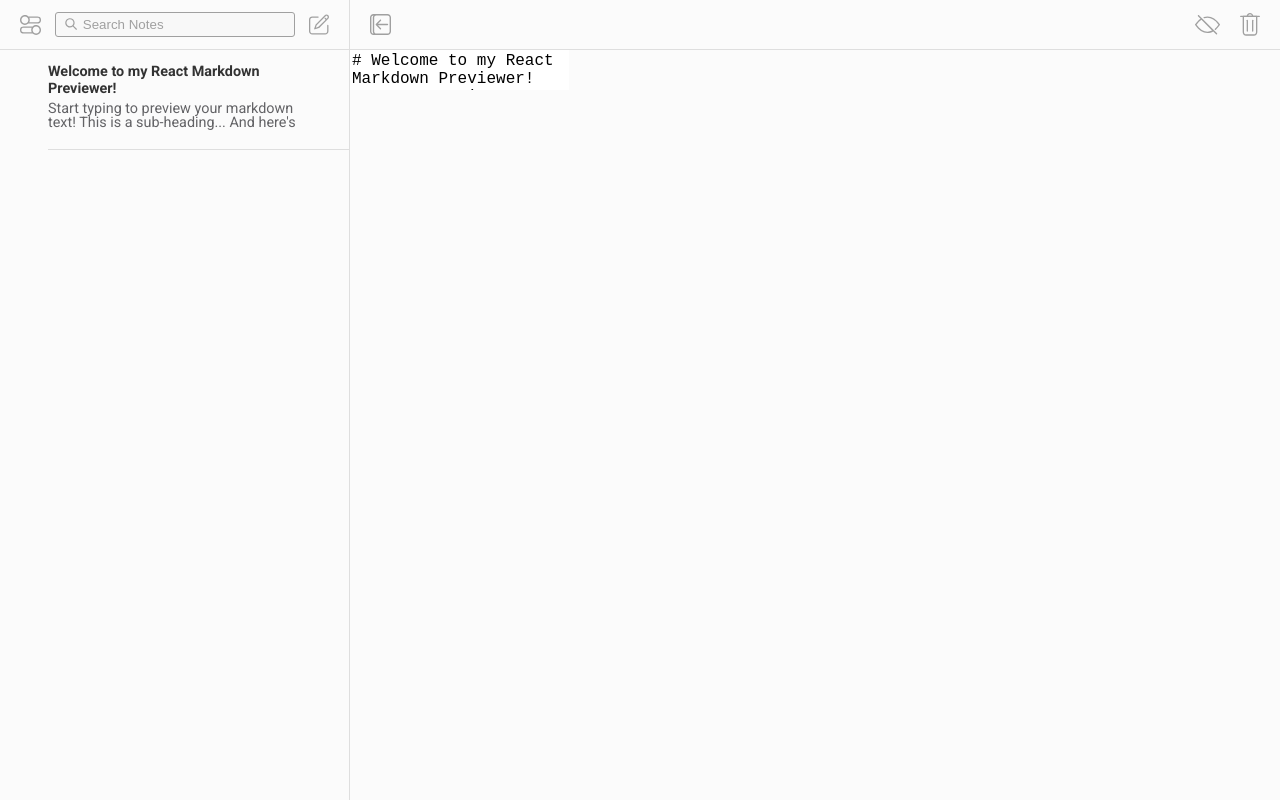
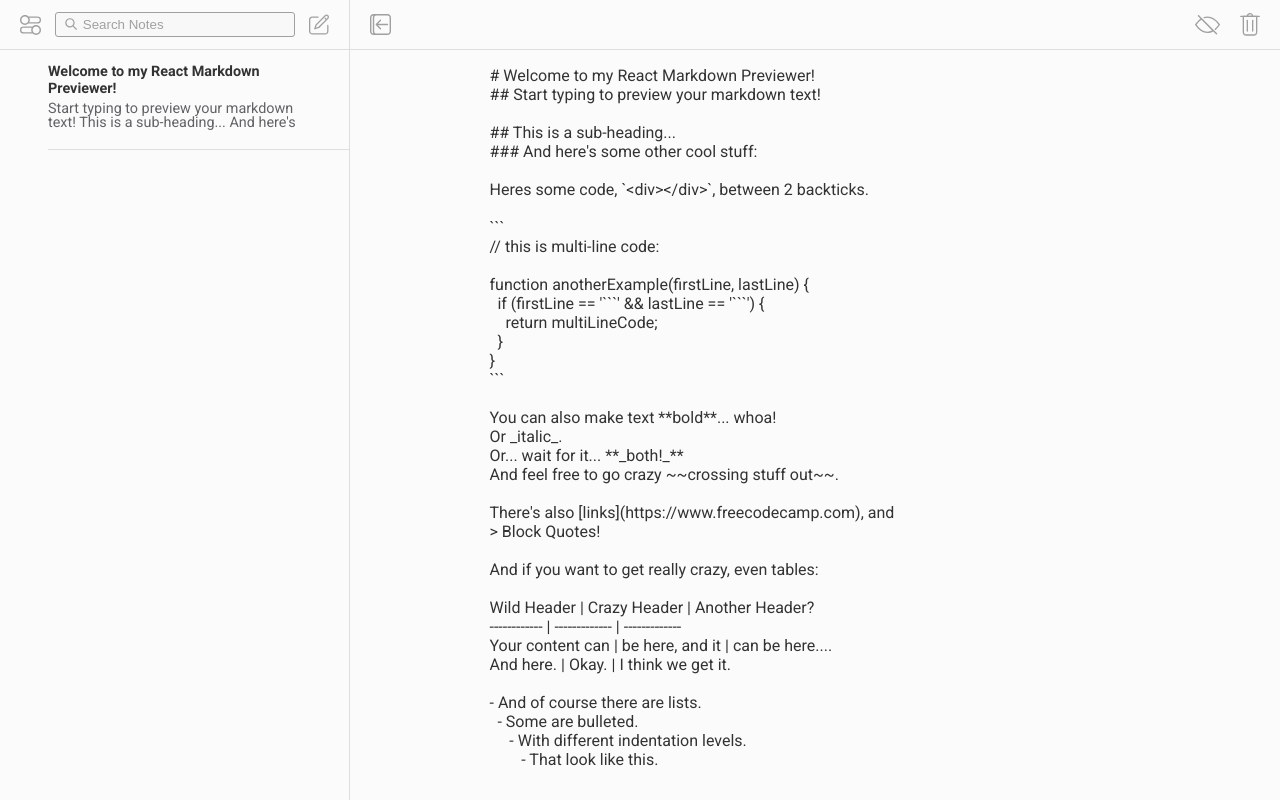
Before and after one commit to CBStanley12/easynote, a React (Create React App) app: page / in a window 1280 px wide. Built offline with nearby package versions, Linux system fonts and the light colour scheme.

Commit message:
refactor: editor/markdown layout and design

```diff
--- a/src/components/App/App.css
+++ b/src/components/App/App.css
@@ -88,6 +88,3 @@ textarea:disabled {
   height: calc(var(--vh, 1vh) * 100);
   overflow: hidden;
 }
-
-/* || Component File Imports || */
-@import "../Content/Content.css";
--- a/src/components/App/App.js
+++ b/src/components/App/App.js
@@ -1,9 +1,8 @@
 import React, { Component } from "react";
 import "./App.css";
-import Editor from "../Content/Editor";
+import Content from "../Content";
 import Header from "../Header/";
 import Menu from "../Menu/";
-import Preview from "../Content/Preview";
 import Sidebar from "../Sidebar";
 
 class App extends Component {
@@ -256,19 +255,19 @@ class App extends Component {
       editNote,
       deleteNote,
       selectNote,
-      togglePreview,
 	  toggleSidebar,
       toggleMenu,
+      togglePreview,
       changeTheme,
       changeFont,
     } = this;
 
-    let content;
+    //let content;
     let index = notes.findIndex((value, index, array) => {
       return value.id === activeNote;
     });
 
-    if (isPreviewDisplayed) {
+    /*if (isPreviewDisplayed) {
       content = (
         <Preview textContent={notes.length > 0 ? notes[index].text : ""} />
       );
@@ -280,7 +279,7 @@ class App extends Component {
           onChange={editNote}
         />
       );
-    }
+    }*/
 
     return (
       <div id="theme" data-theme={settings.theme} data-font={settings.font}>
@@ -315,7 +314,11 @@ class App extends Component {
             isPreviewDisplayed={isPreviewDisplayed}
           />
 
-          {content}
+          <Content
+		  	isPreviewDisplayed={isPreviewDisplayed}
+			textContent={(notes.length > 0) ? notes[index].text : null}
+			onChange={editNote}
+		  />
         </div>
       </div>
     );
--- a/src/components/Content/Content.css
+++ /dev/null
@@ -1,93 +0,0 @@
-/* LAYOUT - Content Section */
-.layout-content {
-  background-color: var(--color-bg--alt);
-  height: 100%;
-  overflow: hidden;
-  position: relative;
-}
-
-/* || MEDIA QUERIES || */
-
-/* MEDIA - Mobile and Tablet */
-@media only screen and (max-width: 900px) {
-  .layout-content {
-    height: 100%;
-  }
-}
-
-/* Main Component */
-.content {
-  background-color: inherit;
-  color: var(--color-text);
-  font-family: var(--font-content);
-  height: calc(100vh - 3.5rem);
-  height: calc((var(--vh, 1vh) * 100) - 3.5rem);
-  margin: auto;
-  overflow-y: auto;
-  padding: 1rem 15%;
-  width: 100%;
-}
-
-/* Links */
-.content a {
-  color: var(--color-primary);
-}
-
-/* Quotes */
-.content blockquote {
-  border-left: 3px solid var(--color-primary);
-  padding: 0 1rem;
-}
-
-/* Tables */
-.content table,
-.content table th,
-.content table td {
-  border: 1px solid var(--color-accent);
-  border-collapse: collapse;
-  padding: 0.3rem;
-}
-
-/* Paragraphs */
-.content p {
-  line-height: 1.5rem;
-}
-
-/* Code */
-.content pre {
-  border: 1px solid var(--color-border);
-  border-radius: 3px;
-  padding: 1rem;
-}
-
-.content code {
-  background-color: var(--color-background);
-  border: 1px solid var(--color-border);
-  border-radius: 3px;
-  color: black;
-  padding: 0 0.4rem;
-}
-
-.content pre code {
-  border: none;
-  border-radius: 0;
-  display: block;
-  font-size: 0.8rem;
-  line-height: 1.5rem;
-  overflow-x: auto;
-  padding: 0.8rem 0.5rem;
-}
-
-/* || MEDIA QUERY || */
-
-/* MEDIA - Mobile and Tablet */
-@media only screen and (max-width: 900px) {
-  /* Content Component */
-  .content {
-    padding: 1.5rem;
-  }
-
-  .content img {
-    max-width: 100%;
-  }
-}
--- a/src/components/Content/Editor.js
+++ /dev/null
@@ -1,11 +0,0 @@
-import React from 'react';
-
-const Editor = ({ textContent, notes, onChange }) => {
-    return (
-        <div className="layout-content">
-            <textarea disabled={(notes.length > 0) ? false : true} className="content" value={textContent} onChange={onChange} type="text" />
-        </div>
-    )
-}
-
-export default Editor;
--- /dev/null
+++ b/src/components/Content/index.js
@@ -0,0 +1,16 @@
+import './styles.css';
+import React from 'react';
+import useMarkdownPreview from '../../hooks/UseMarkdownPreview';
+
+const Content = ({ isPreviewDisplayed, textContent, onChange }) => {
+	let editor = <textarea disabled={(textContent) ? false : true} className="content_editor" value={textContent} onChange={onChange} type="text" />,
+		markdown = useMarkdownPreview(textContent);
+
+    return (
+        <main className="content" data-theme="light">
+			{(isPreviewDisplayed) ? markdown : editor}
+        </main>
+    )
+}
+
+export default Content;
--- /dev/null
+++ b/src/components/Content/styles.css
@@ -0,0 +1,81 @@
+@import "../../styles/_variables.css";
+
+.content {
+	background: inherit;
+	grid-area: content;
+	height: 100%;
+	overflow: hidden;
+	position: relative;
+}
+
+.sidebar.hidden ~ .content {
+	grid-area: 2 / 1 / last-line / last-line;
+}
+
+.content_editor,
+.content_markdown {
+	background: inherit;
+	color: var(--clr-text--primary);
+	font-family: var(--font-content);
+	height: 100%;
+	/*height: calc(100vh - 50px);
+	height: calc((var(--vh, 1vh) * 100) - 50px);*/
+	overflow-y: auto;
+	padding: 1rem 15%;
+	width: 100%;
+}
+
+.content_markdown a {
+	color: var(--clr-primary);
+}
+
+.content_markdown blockquote {
+	border-left: 3px solid var(--clr-primary);
+	padding: 0 1rem;
+}
+
+.content_markdown table,
+.content_markdown table th,
+.content_markdown table td {
+	border: 1px solid var(--clr-border);
+	border-collapse: collapse;
+	padding: 0.3rem;
+}
+
+.content_markdown p {
+	line-height: 1.5rem;
+}
+
+.content_markdown pre {
+	border: 1px solid var(--clr-border);
+	border-radius: 3px;
+	padding: 1rem;
+}
+
+.content_markdown code {
+	background-color: var(--white-0);
+	border: 1px solid var(--clr-border);
+	border-radius: 3px;
+	color: black;
+	padding: 0 0.4rem;
+}
+
+.content_markdown pre code {
+	border: none;
+	border-radius: 0;
+	display: block;
+	font-size: 0.8rem;
+	line-height: 1.5rem;
+	overflow-x: auto;
+	padding: 0.8rem 0.5rem;
+}
+
+@media only screen and (max-width: 900px) {
+	.content {
+		padding: 1.5rem;
+	}
+
+	.content_markdown img {
+		max-width: 100%;
+	}
+}
--- a/src/components/Content/Preview.js
+++ b/src/hooks/UseMarkdownPreview.js
@@ -21,7 +21,7 @@ renderer.link = function (href, title, text) {
     return `<a target="_blank" href="${href}">${text}</a>`;
 }
 
-const Preview = ({ textContent }) => {
+const useMarkdownPreview = (textContent) => {
     useEffect(() => {
         hljs.initHighlightingOnLoad();
 
@@ -32,10 +32,8 @@ const Preview = ({ textContent }) => {
     }, []);
 
     return (
-        <div className="layout-content">
-            <div className="content" dangerouslySetInnerHTML={{ __html: marked(textContent, { renderer: renderer }) }} />
-        </div>
+        <article className="content_markdown" dangerouslySetInnerHTML={{ __html: marked(textContent, { renderer: renderer }) }} />
     )
 }
 
-export default Preview;
+export default useMarkdownPreview;
```
